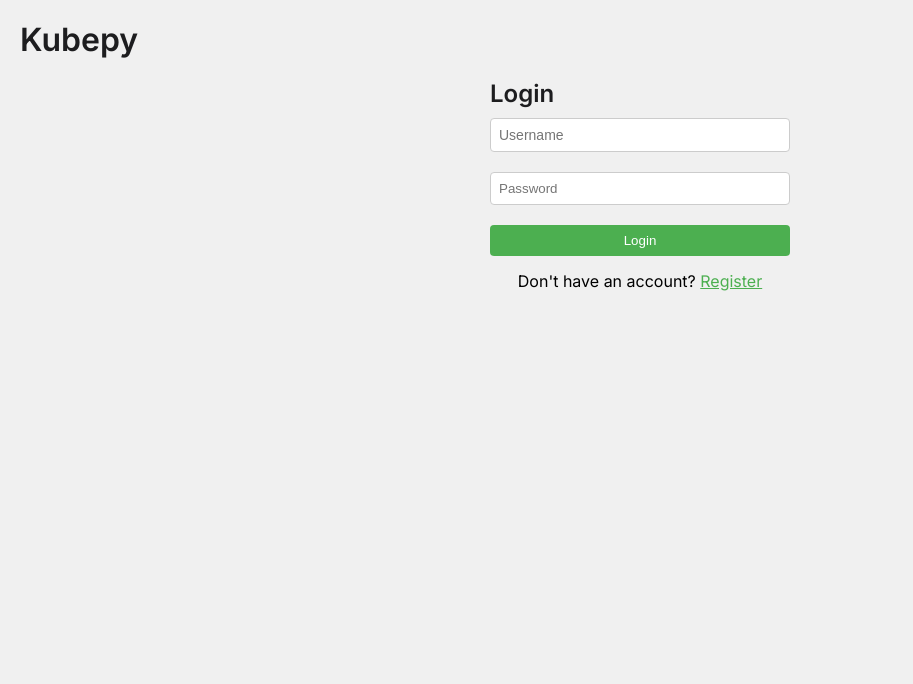
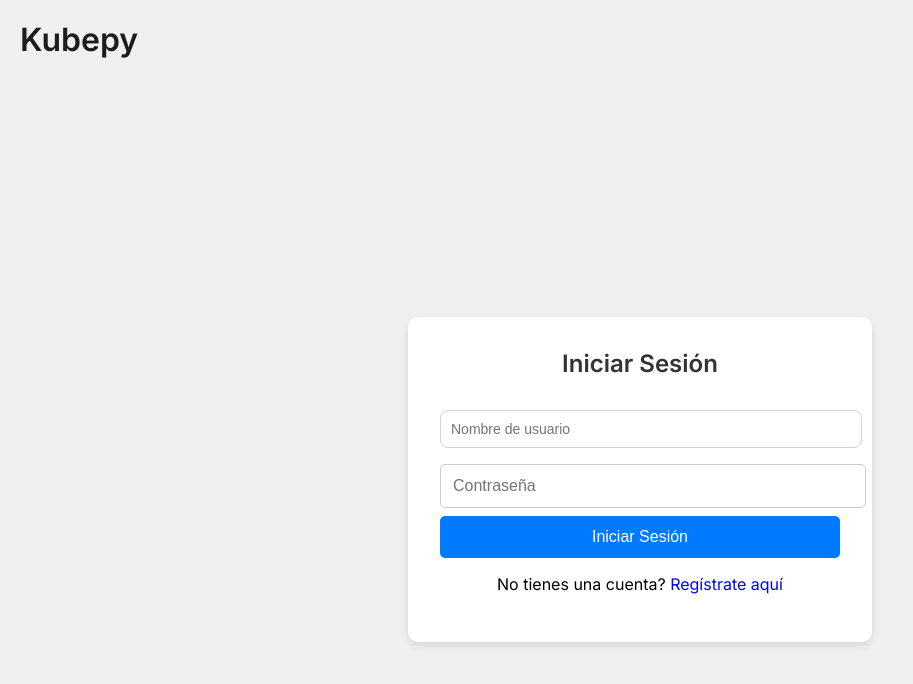
Before and after one commit to valdiviesod/kubepy, a React (Create React App) app in the folder kubepy_web_app/: page / in a window 1280 px wide. Shown: the top 684 px of the page, without its empty margins (0-913 px from the left). Built offline with nearby package versions, Linux system fonts and the light colour scheme.

Commit message:
Refactor Login and PodConsole components (PENDING GET FULL NAME OF POD FOR ACCESS AND DELETION)

```diff
--- /dev/null
+++ b/kubepy_web_app/src/components/Login.css
@@ -0,0 +1,54 @@
+.login-container {
+    display: flex;
+    justify-content: center;
+    align-items: center;
+    height: 100vh;
+    background-color: #f0f0f0;
+  }
+
+  .login-form {
+    background-color: white;
+    padding: 2rem;
+    border-radius: 10px;
+    box-shadow: 0 4px 8px rgba(0, 0, 0, 0.1);
+    width: 100%;
+    max-width: 400px;
+    text-align: center;
+  }
+
+  .login-form h2 {
+    margin-bottom: 1.5rem;
+    font-size: 1.5rem;
+    color: #333;
+  }
+
+  .login-form input {
+    width: 100%;
+    padding: 0.75rem;
+    margin: 0.5rem 0;
+    border: 1px solid #ccc;
+    border-radius: 5px;
+    font-size: 1rem;
+  }
+
+  .login-form button {
+    width: 100%;
+    padding: 0.75rem;
+    background-color: #007bff;
+    color: white;
+    border: none;
+    border-radius: 5px;
+    font-size: 1rem;
+    cursor: pointer;
+    transition: background-color 0.3s ease;
+  }
+
+  .login-form button:hover {
+    background-color: #0056b3;
+  }
+
+  .error-message {
+    color: red;
+    margin-bottom: 1rem;
+    font-size: 0.9rem;
+  }
--- a/kubepy_web_app/src/components/Login.js
+++ b/kubepy_web_app/src/components/Login.js
@@ -1,4 +1,5 @@
 import React, { useState } from 'react';
+import './Login.css';
 
 function Login({ onLoginSuccess, onRegisterClick }) {
   const [username, setUsername] = useState('');
@@ -7,10 +8,10 @@
 
   const handleSubmit = async (e) => {
     e.preventDefault();
-    setError('');
+    setError(''); // Limpiar cualquier error previo
 
     try {
-      const response = await fetch('http://207.248.81.113:5000/login', {
+      const response = await fetch('https://cca.bucaramanga.upb.edu.co:5000/login', {
         method: 'POST',
         headers: {
           'Content-Type': 'application/json',
@@ -20,81 +21,43 @@
 
       if (response.ok) {
         const data = await response.json();
-        localStorage.setItem('token', data.access_token); // Guarda el token en localStorage
-        onLoginSuccess(username);
+        const token = data.access_token; // Asume que el token se devuelve como { access_token: 'JWT...' }
+        localStorage.setItem('token', token); // Almacenar el token en localStorage
+        onLoginSuccess(username); // Llamar a onLoginSuccess con el nombre de usuario
       } else {
         const errorData = await response.json();
-        setError(errorData.msg || 'Error logging in');
+        setError(errorData.message || 'Error en la autenticación');
       }
-    } catch (err) {
-      setError('Error connecting to the server');
+    } catch (error) {
+      setError('Error en la solicitud. Intenta de nuevo.');
+      console.error('Error en la solicitud:', error);
     }
   };
 
   return (
-    <form onSubmit={handleSubmit} style={formStyle}>
-      <h2>Login</h2>
-      {error && <p style={errorStyle}>{error}</p>}
+    <div className="login-container">
+      <form className="login-form" onSubmit={handleSubmit}>
+        <h2>Iniciar Sesión</h2>
+        {error && <div className="error-message">{error}</div>}
         <input
           type="text"
-        placeholder="Username"
+          placeholder="Nombre de usuario"
           value={username}
           onChange={(e) => setUsername(e.target.value)}
-        style={inputStyle}
+          required
         />
         <input
           type="password"
-        placeholder="Password"
+          placeholder="Contraseña"
           value={password}
           onChange={(e) => setPassword(e.target.value)}
-        style={inputStyle}
+          required
         />
-      <button type="submit" style={buttonStyle}>Login</button>
-      <p style={registerLinkStyle}>
-        Don't have an account? <span onClick={onRegisterClick} style={linkStyle}>Register</span>
-      </p>
+        <button type="submit">Iniciar Sesión</button>
+        <p>No tienes una cuenta? <span onClick={onRegisterClick} style={{ cursor: 'pointer', color: 'blue' }}>Regístrate aquí</span></p>
       </form>
+    </div>
   );
 }
 
-const formStyle = {
-  display: 'flex',
-  flexDirection: 'column',
-  maxWidth: '300px',
-  margin: '0 auto',
-};
-
-const inputStyle = {
-  margin: '10px 0',
-  padding: '8px',
-  borderRadius: '4px',
-  border: '1px solid #ccc',
-};
-
-const buttonStyle = {
-  marginTop: '10px',
-  padding: '8px 16px',
-  backgroundColor: '#4CAF50',
-  color: 'white',
-  border: 'none',
-  borderRadius: '4px',
-  cursor: 'pointer',
-};
-
-const registerLinkStyle = {
-  marginTop: '15px',
-  textAlign: 'center',
-};
-
-const linkStyle = {
-  color: '#4CAF50',
-  cursor: 'pointer',
-  textDecoration: 'underline',
-};
-
-const errorStyle = {
-  color: 'red',
-  marginBottom: '10px',
-};
-
 export default Login;
--- a/kubepy_web_app/src/components/PodConsole.css
+++ b/kubepy_web_app/src/components/PodConsole.css
@@ -1,97 +1,87 @@
-.pod-console-overlay {
-  position: fixed;
-  top: 0;
-  left: 0;
+.pod-console-container {
   width: 100%;
-  height: 100%;
-  background-color: rgba(0, 0, 0, 0.8);
+  height: 100vh;
   display: flex;
-  justify-content: center;
-  align-items: center;
-  z-index: 1000;
+  flex-direction: column;
+  background-color: #1e1e1e;
+  color: #ffffff;
+  font-family: 'Courier New', Courier, monospace;
 }
 
-.pod-console-container {
-  position: relative;
-  background-color: #1e1e1e;
-  border-radius: 10px;
-  padding: 20px;
-  box-shadow: 0 0 15px rgba(0, 0, 0, 0.5);
-  width: 70%;
-  max-width: 900px;
-  max-height: 90%;
-  color: #ffffff; /* Green text color */
-  font-family: 'Courier New', Courier, monospace;
+.console-header {
+  display: flex;
+  justify-content: space-between;
+  align-items: center;
+  padding: 10px 20px;
+  background-color: #333;
+}
+
+.console-header h2 {
+  margin: 0;
+  font-size: 1.2em;
+}
+
+.process-select {
+  background-color: #444;
+  color: #fff;
+  border: none;
+  padding: 5px 10px;
+  border-radius: 3px;
+}
+
+.console-body {
+  flex-grow: 1;
   display: flex;
   flex-direction: column;
-  overflow: hidden;
+  padding: 20px;
+  overflow-y: auto;
 }
 
-.pod-console-container h2 {
-  font-size: 1.2em;
-  color: #1e1f1f;
+.system-info {
+  white-space: pre-wrap;
+  margin-bottom: 20px;
+  font-size: 0.9em;
+}
+
+.command-output {
+  flex-grow: 1;
+  white-space: pre-wrap;
   margin-bottom: 20px;
 }
 
+.command-input-container {
+  display: flex;
+  align-items: center;
+}
+
+.prompt {
+  margin-right: 10px;
+}
+
 .command-input {
-  margin-bottom: 10px;
-  padding: 10px;
-  border: 1px solid #333;
-  border-radius: 5px;
-  background-color: #000;
+  flex-grow: 1;
+  background-color: transparent;
+  border: none;
   color: #ffffff;
   font-family: 'Courier New', Courier, monospace;
   font-size: 1em;
-  resize: none;
 }
 
-.execute-button {
-  padding: 10px 20px;
-  background-color: #d8d8d8;
-  color: #1e1f1f;
-  border: none;
-  border-radius: 5px;
-  cursor: pointer;
-  font-size: 1em;
-  margin-top: 10px;
-  align-self: flex-start;
+.command-input:focus {
+  outline: none;
 }
 
-.execute-button:disabled {
-  background-color: #333;
-  color: #666;
-  cursor: not-allowed;
+.console-header {
+  display: flex;
+  justify-content: space-between;
+  align-items: center;
 }
 
-.output-console {
-  background: #1e1e1e;
-  border: 1px solid #333;
-  border-radius: 5px;
-  padding: 10px;
-  color: #ffffff;
-  font-family: 'Courier New', Courier, monospace;
-  white-space: pre-wrap;
-  flex-grow: 1;
-  overflow-y: auto;
-  margin-top: 10px;
-}
-
-.close-console-button {
-  position: absolute;
-  top: 10px;
-  right: 10px;
-  background: #dc3545;
+.close-button {
+  background-color: #ff4d4d;
   color: white;
   border: none;
-  border-radius: 50%;
-  width: 35px; /* Aumentado para mayor espacio */
-  height: 35px;
+  border-radius: 4px;
+  padding: 5px 10px;
   cursor: pointer;
-  font-size: 20px; /* Tamaño del símbolo "✖" */
-  display: flex;
-  align-items: center;
-  justify-content: center;
-  line-height: 1; /* Asegura que el ícono esté centrado verticalmente */
-  padding: 0;
-  text-align: center; /* Asegura que el texto esté centrado horizontalmente */
 }
--- a/kubepy_web_app/src/components/PodConsole.js
+++ b/kubepy_web_app/src/components/PodConsole.js
@@ -17,7 +17,7 @@
     const token = localStorage.getItem('token');
 
     try {
-      const response = await fetch(`http://207.248.81.113:5000/pods/${podName}/exec`, {
+      const response = await fetch(`https://cca.bucaramanga.upb.edu.co:5000/pods/${podName}/exec`, {
         method: 'POST',
         headers: {
           'Content-Type': 'application/json',
@@ -38,20 +38,24 @@
   };
 
   return (
-    <div className="pod-console-overlay">
-      <div className="pod-console-container">
-        <button className="close-console-button" onClick={onClose}>×</button>
-        <h2>Pod Terminal - {podName}</h2>
-        <textarea
-          className="command-input"
-          value={command}
-          onChange={handleCommandChange}
-          placeholder="Type your command here..."
-        />
-        <button className="execute-button" onClick={handleExecuteCommand} disabled={loading}>
-          {loading ? 'Executing...' : 'Execute'}
-        </button>
-        <pre className="output-console">{output}</pre>
+    <div className="pod-console-container">
+      <div className="console-header">
+        <h2>Web terminal</h2>
+        <button className="close-button" onClick={onClose}>X</button>
+      </div>
+      <div className="console-body">
+        <div className="command-output">{output}</div>
+        <div className="command-input-container">
+          <span className="prompt">$</span>
+          <input
+            type="text"
+            className="command-input"
+            value={command}
+            onChange={handleCommandChange}
+            onKeyPress={(e) => e.key === 'Enter' && handleExecuteCommand()}
+            placeholder="Enter command..."
+          />
+        </div>
       </div>
     </div>
   );
```
Also changed, not shown: kubepy_web_app/src/components/Dashboard.js (+53 -10 lines). Lines whose indentation alone changed are shown as unchanged.
